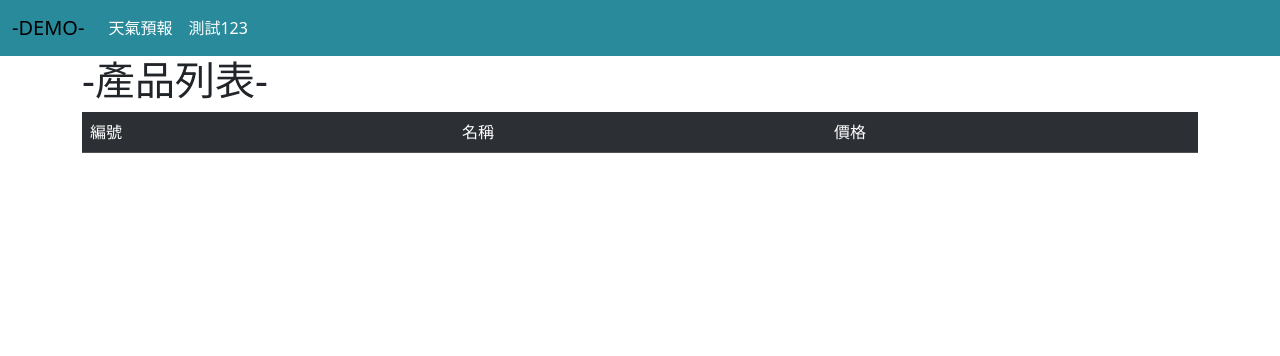
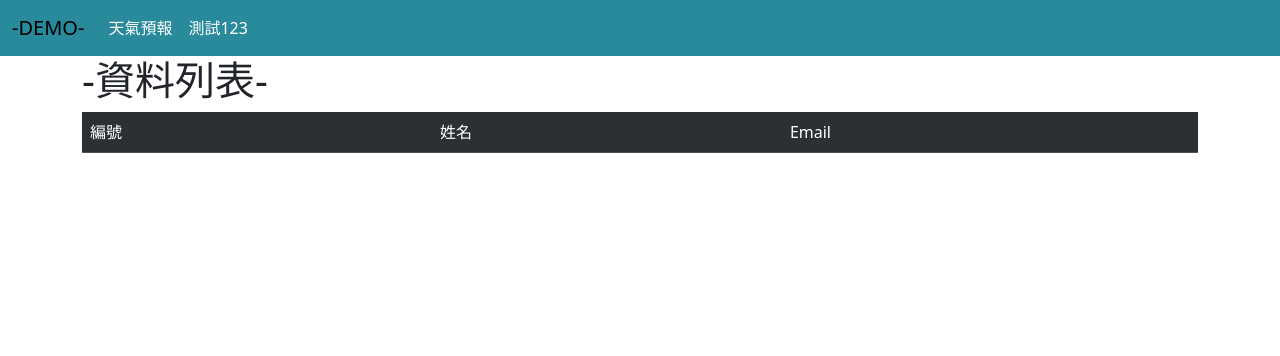
Before and after one commit to miyachun/chu-vercel, a Flask app: page /database in a window 1280 px wide. Shown: the top 356 px of the page. Run offline with Flask 3, Linux system fonts and the light colour scheme; data that the repository does not hold is empty; some libraries are stand-ins or nearby versions.

Commit message:
first commit

```diff
--- a/api/app.py
+++ b/api/app.py
@@ -90,10 +90,10 @@ def database():
 ''')
 
     mycursor.execute('''
-  INSERT INTO abc (id, name, email)
-      VALUES (101, 'Mark', 'mark@company.com'),
-             (102, 'Robert', 'robert@company.com'),
-             (103, 'Spencer', 'spencer@company.com');
+  INSERT INTO company (id, name, email)
+      VALUES (101, 'AA', 'aa@company.com'),
+             (102, 'BB', 'bb@company.com'),
+             (103, 'CC', 'cc@company.com');
 ''')
 
 
--- a/api/templates/db.html
+++ b/api/templates/db.html
@@ -1,12 +1,12 @@
 {% extends 'base.html' %}
 {% block content %}
      <div class="container">
-            <h1>{% block title %} -產品列表- {% endblock %}</h1>
+            <h1>{% block title %} -資料列表- {% endblock %}</h1>
             <table class="table table-striped table-hover">
                 <tr class="table-dark">
                   <td>編號</td>
-                  <td>名稱</td>
-                  <td>價格</td>
+                  <td>姓名</td>
+                  <td>Email</td>
 
                 </tr>
                 {% for post in posts %}
```
